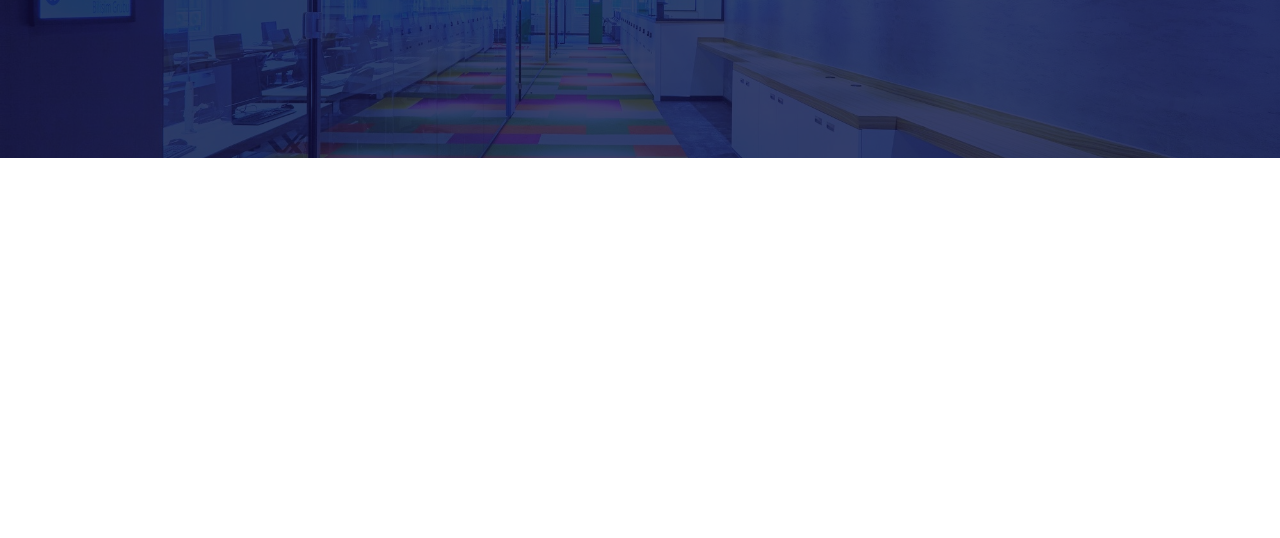
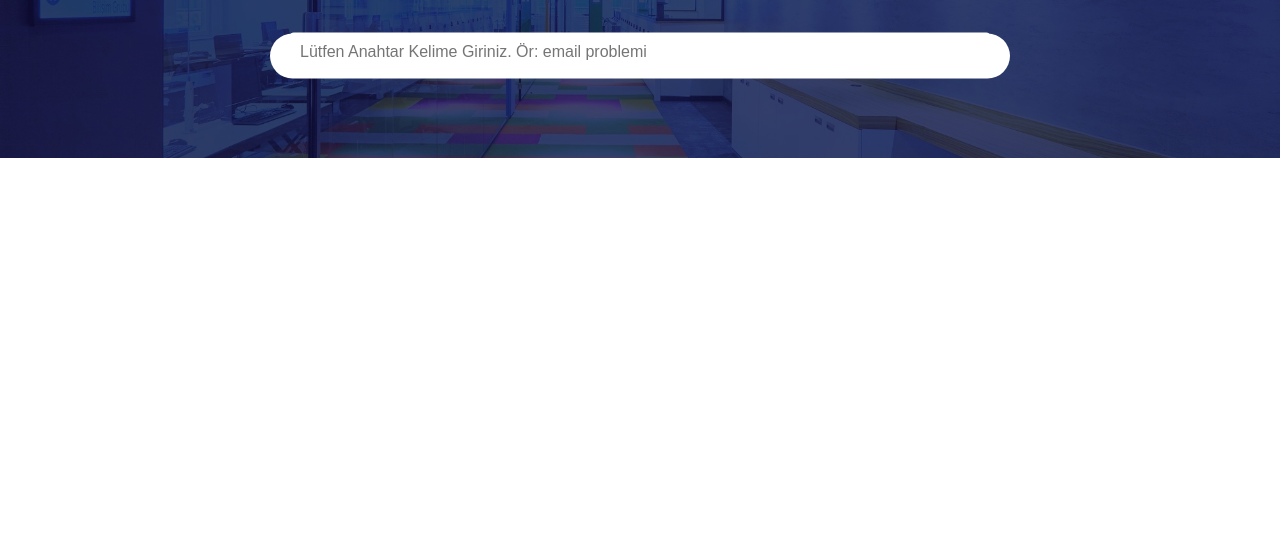
Before and after one commit to buseosaki/BilgeAdamCase, a plain HTML site: page index.html in a window 1280 px wide. Shown: the part 262-800 px from the top of the page. Drawn offline with Linux system fonts and the light colour scheme.

Commit message:
search-bar

```diff
--- a/index.html
+++ b/index.html
@@ -23,10 +23,21 @@
 
     <div class="banner-area">
       <h2>Size Nasıl Yardımcı Olabiliriz?</h2>
+      <div class="search-area">
+    <input type="text" id="searchInput" list="cityList" placeholder="Lütfen Anahtar Kelime Giriniz. Ör: email problemi">
+        <datalist id="cityList">
+            <option value="Adana">
+            <option value="Adıyaman">
+            <option value="Afyonkarahisar">
+
+        </datalist>
+   </div>
+   <div class="buttons">
+
+   </div>
     </div>
-   <div class="search-area">
-    <h2>search buraya gelecek</h2>
-   </div>
+
+
 
   </div>
 
--- a/style.css
+++ b/style.css
@@ -71,3 +71,30 @@ body{
     font-size: 40px;
     color: aliceblue;
 }
+
+.search-area{
+    width: 70%;
+    max-width: 700px;
+    height: 25px;
+    position: fixed;
+    background: #ffffff;
+    top:300px;
+    display: flex;
+    align-items: center;
+    border-radius: 60px;
+    padding: 10px 20px;
+    left: 50%;
+    transform: translate(-50%, -10%); /* will fixed */
+    justify-content: center;
+
+
+}
+#searchInput {
+    width: 100%;
+    padding: 10px;
+    font-size: 16px;
+    border: none;
+    border-radius: 4px;
+    margin-bottom: 10px;
+
+}
```
